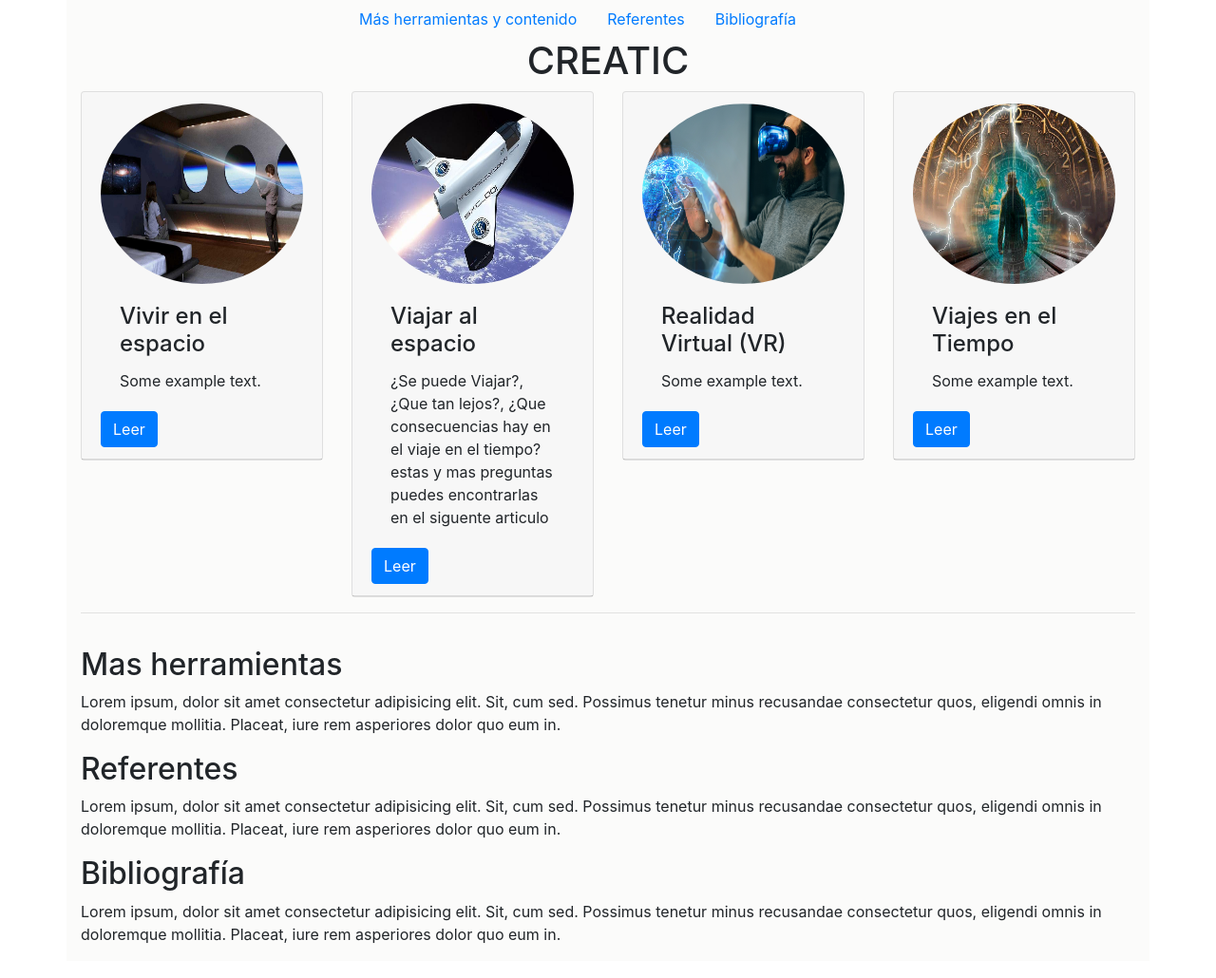
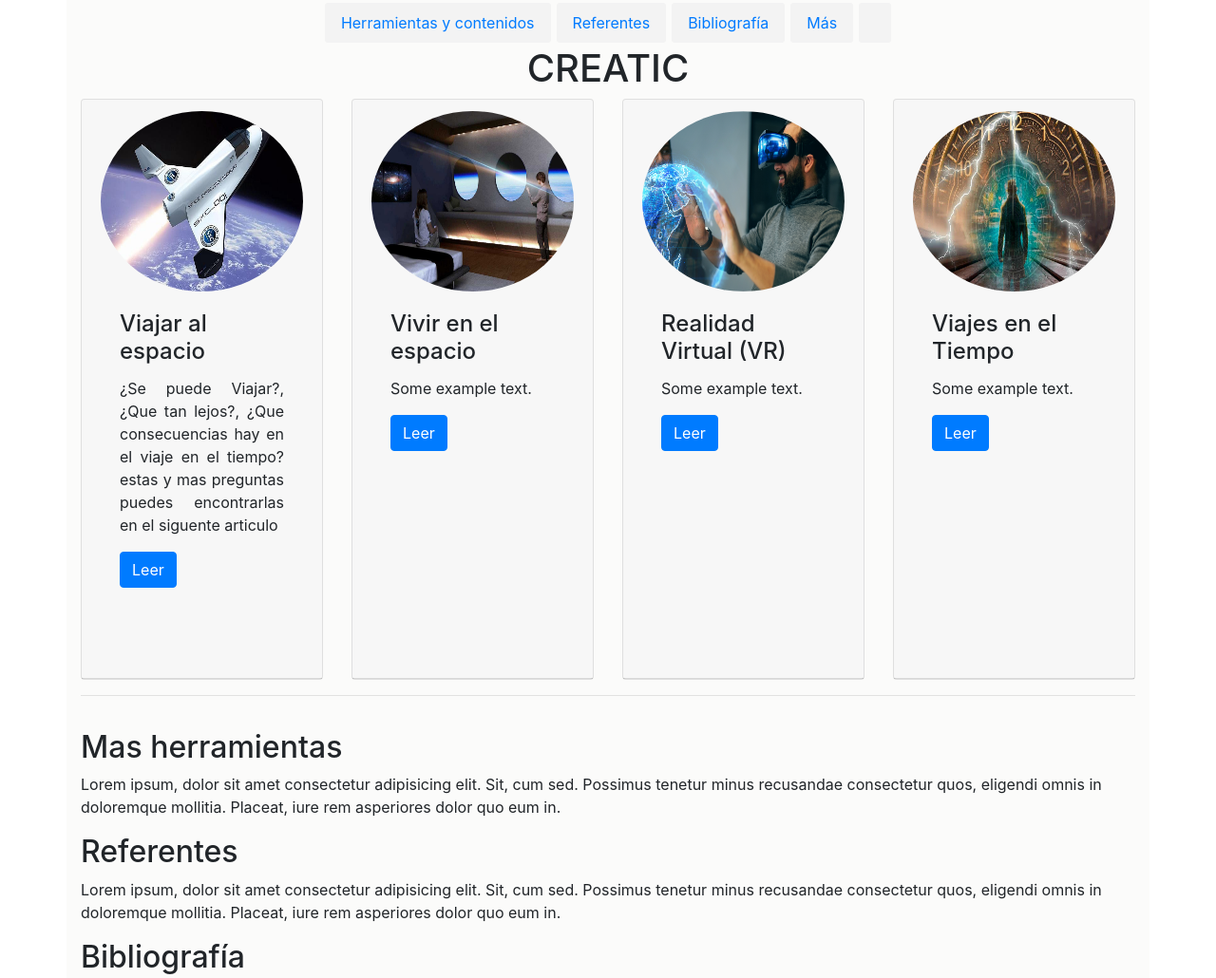
Before and after one commit to NilsonSpaghettiCode/Pagina-web-creatic, a plain HTML site: page index.html in a window 1280 px wide. Shown: the top 1030 px of the page at 95% size. Drawn offline with nearby package versions, Linux system fonts and the light colour scheme.

Commit message:
Se agregaron estilos y se arreglaron problemas de espaciados

```diff
--- a/index.html
+++ b/index.html
@@ -1,5 +1,5 @@
 <!DOCTYPE html>
-<html lang="en">
+<html lang="en"> <!--210X605-->
 
 <head>
   <meta charset="UTF-8">
@@ -20,10 +20,10 @@
   <div class="container" style="background-color: rgb(251, 251, 250);">
     <div class="barra-nav navper">
       <ul class="nav justify-content-center">
-        <li class="nav-item"><a href="#herramientas" class="nav-link">Más herramientas y contenido</a></li>
+        <li class="nav-item"><a href="#herramientas" class="nav-link">Herramientas y contenidos</a></li>
         <li class="nav-item"><a href="#referentes" class="nav-link">Referentes</a></li>
         <li class="nav-item"><a href="#bibliografia" class="nav-link">Bibliografía</a></li>
-        <li class="nav-item"><a href="" class="nav-link"></a></li>
+        <li class="nav-item"><a href="#More" class="nav-link">Más</a></li>
         <li class="nav-item"><a href="" class="nav-link"></a></li>
       </ul>
     </div>
@@ -34,52 +34,49 @@
         <div class="title">
           <h1 class="text-center">CREATIC</h1>
         </div>
-
-
-
         <div class="row">
 
           <div class="col">
-            <div class="Vivir en el espacio">
-              <div class="card">
+            <div class="Viajes en el espacio">
+              <div class="card cardper">
                 <div class="card-header">
-                  <img class="card-img-top rounded-circle " src="./img/vivirEspacio.jpg" height="190px">
+                  <img class="card-img-top rounded-circle" src="./img/viajarEspacio.jpg" height="190px">
                   <div class="card-body">
-                  <h4 class="card-title">Vivir en el espacio</h4>
-                  <p class="card-text">Some example text.</p>
+                    <h4 class="card-title">Viajar al espacio</h4>
+                    <p class="card-text">¿Se puede Viajar?, ¿Que tan lejos?, ¿Que consecuencias hay en el viaje en el tiempo? estas y mas preguntas puedes encontrarlas en el siguente articulo</p>
+                    <a href="#" class="btn btn-primary">Leer</a>
                   </div>
-                  <a href="#" class="btn btn-primary">Leer</a>
                 </div>
               </div>
             </div>
           </div>
 
           <div class="col">
-            <div class="Viajes en el espacio">
-              <div class="card">
+            <div class="Vivir en el espacio">
+              <div class="card cardper">
                 <div class="card-header">
-                  <img class="card-img-top rounded-circle" src="./img/viajarEspacio.jpg" height="190px">
+                  <img class="card-img-top rounded-circle " src="./img/vivirEspacio.jpg" height="190px">
                   <div class="card-body">
-                    <h4 class="card-title">Viajar al espacio</h4>
-                    <p class="card-text">¿Se puede Viajar?, ¿Que tan lejos?, ¿Que consecuencias hay en el viaje en el tiempo? estas y mas preguntas puedes encontrarlas en el siguente articulo</p>
+                  <h4 class="card-title">Vivir en el espacio</h4>
+                  <p class="card-text">Some example text.</p>
+                  <a href="#" class="btn btn-primary">Leer</a>
                   </div>
-                  <a href="#" class="btn btn-primary">Leer</a>
+
                 </div>
               </div>
             </div>
           </div>
-
           <div class="col">
             <div class="VR">
-              <div class="card">
+              <div class="card cardper">
                 <div class="card-header">
                   <img class="card-img-top rounded-circle" src="./img/vr.png" height="190px">
 
                   <div class="card-body">
                     <h4 class="card-title">Realidad Virtual (VR)</h4>
                     <p class="card-text">Some example text.</p>
+                    <a href="#" class="btn btn-primary">Leer</a>
                   </div>
-                  <a href="#" class="btn btn-primary">Leer</a>
                 </div>
               </div>
             </div>
@@ -87,14 +84,14 @@
 
           <div class="col">
             <div class="Viajes en el Tiempo">
-              <div class="card">
+              <div class="card cardper">
                 <div class="card-header">
                   <img class="card-img-top rounded-circle" src="./img/viajealtiempo.jpg" height="190px">
                   <div class="card-body">
                     <h4 class="card-title">Viajes en el Tiempo</h4>
                     <p class="card-text">Some example text.</p>
+                    <a href="#" class="btn btn-primary">Leer</a>
                   </div>
-                  <a href="#" class="btn btn-primary">Leer</a>
                 </div>
               </div>
             </div>
--- a/style.css
+++ b/style.css
@@ -1,21 +1,37 @@
-body
-{
-
-}
 
 .transp{
     background-color:ghostwhite;
 }
 
-.navper
-{
-
-
-
-}
-
 .refcontent
 {
     margin-top: 35px;
+}
+
+.cardper .card-header
+{
+    height: 610px;
+}
+
+.cardper:hover
+{
+    background-color: aliceblue;
+}
+.nav-item
+{
+    background-color: rgb(243, 243, 243);
+    border: solid 1px rgb(243, 243, 243);
+    margin: 3px;
+    border-radius: 3px;
+}
+
+.nav-item:hover
+{
+    background-color: rgb(234, 239, 241);
+}
+
+.card-text
+{
+    text-align: justify;
 
 }
```
